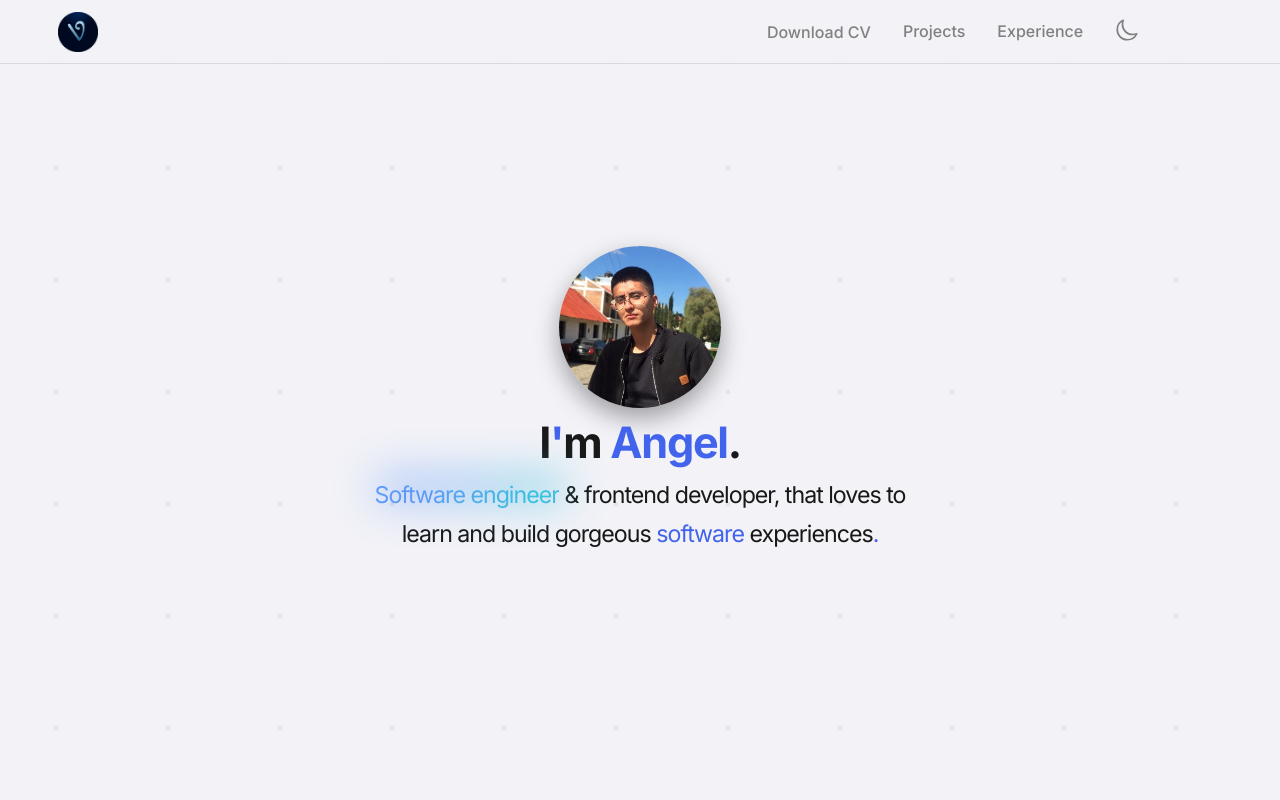
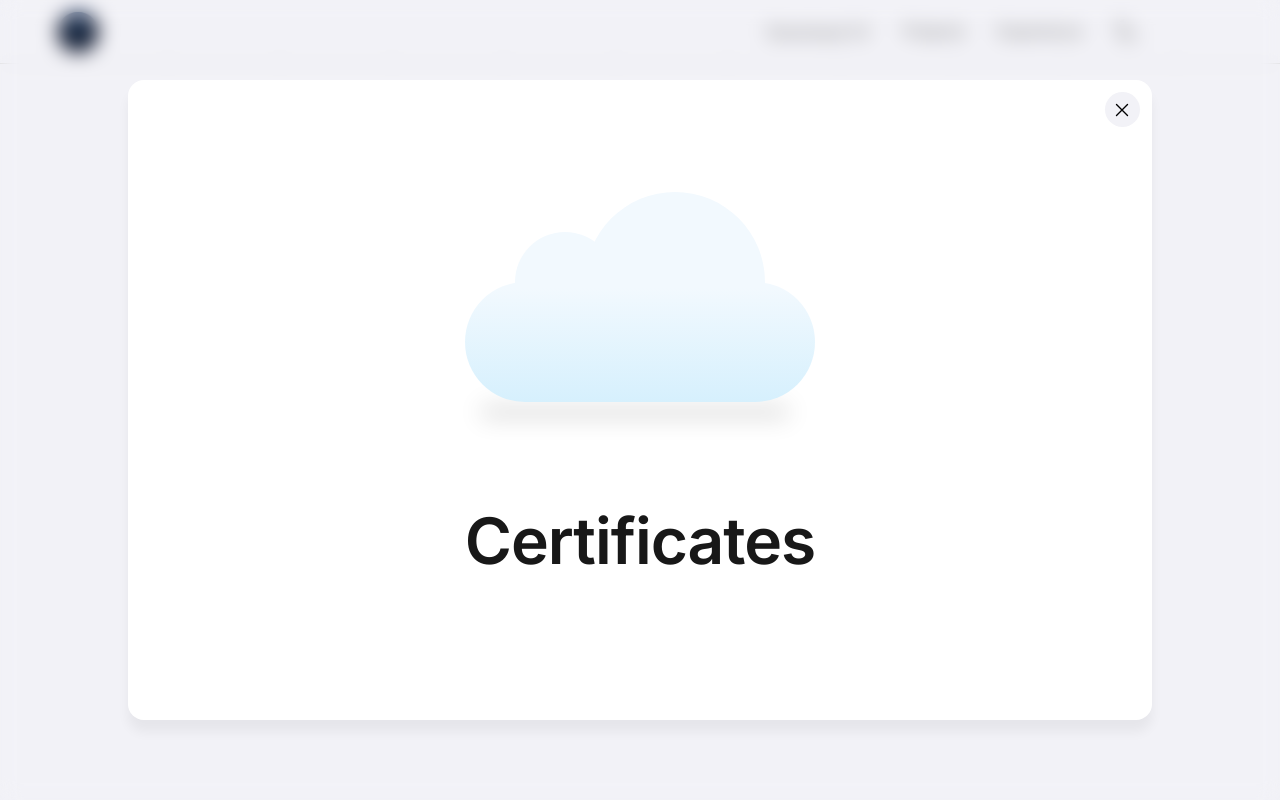
Before and after one commit to ValenciaArcega/astro-portfolio, an Astro site: page / in a window 1280 px wide. Shown: the top 800 px of the page. Built offline with nearby package versions, Linux system fonts and the light colour scheme; Astro itself is replaced by a stand-in of ours.

Commit message:
feature: new certificates modal and new logic render components

```diff
--- a/astro.config.mjs
+++ b/astro.config.mjs
@@ -5,7 +5,7 @@ export default defineConfig({
 	site: 'https://valenciaarcega.github.io',
 	// base: 'astro-portfolio',
 	server: {
-		host: '0.0.0.0',
+		// host: '0.0.0.0',
 		open: false,
 		port: 4321
 	},
--- /dev/null
+++ b/src/components/Certificates.astro
@@ -0,0 +1,26 @@
+---
+import "../css/Certificates.css"
+import { IconClose } from "./icons/generals";
+---
+<section class="overlayCertificates">
+	<main class="containerCertificates">
+		<button class="closeCertificates">
+			<IconClose height={22} stroke="black" />
+		</button>
+		<div id = "cloud">
+			<span class='shadow'></span>
+		</div>
+
+		<h1 class="certificatesTitle">Certificates</h1>
+	</main>
+</section>
+
+<script>
+window.addEventListener("DOMContentLoaded", () => {
+	const btnClose = document.querySelector(".overlayCertificates button");
+
+	btnClose.addEventListener("click", function () {
+		document.querySelector(".overlayCertificates").classList.add("hidden");
+	});
+});
+</script>
--- a/src/components/Footer.astro
+++ b/src/components/Footer.astro
@@ -7,7 +7,7 @@ import "../css/Footer.css";
   <div class="wrapper-icons-social">
     <a
       target="_blank"
-      href="https://www.linkedin.com/in/angel-valencia-arcega-4827b9239"
+      href="https://www.linkedin.com/in/luis-angel-valencia-arcega-4827b9239"
     >
       <img src="./footer/icon_footer_linkedin.svg" alt="linkedin logo" />
     </a>
--- a/src/components/Navbar.astro
+++ b/src/components/Navbar.astro
@@ -9,7 +9,10 @@ import "../css/Navbar.css";
     <!-- <a class="topBar-anker"
                 href="#sk">Skills</a> -->
 
-    <a class="btnCV" href="/assets/cv-english.pdf" download="YourCV.pdf"
+    <a
+      class="btnCV"
+      href="/assets/cv-english.pdf"
+      download="ValenciaArcegaCVEnglishVersion.pdf"
       >Download CV
     </a>
     <a class="topBar-anker" href="#sp">Projects</a>
--- a/src/components/Projects.astro
+++ b/src/components/Projects.astro
@@ -8,6 +8,11 @@ import Star from "./icons/Star.astro";
     <h1 class="projects-h1">
       My personal <span class="textBlue-onBlack">projects</span>.
     </h1>
+
+    <section class="wrapperGradientTitle">
+      <h1>Projects</h1>
+    </section>
+
     <article class="cardKnowledges">
       <div class="cardKnowledgesBorder"></div>
       <!-- <div class="cardKnowledgesBg"></div> -->
--- /dev/null
+++ b/src/components/icons/generals.tsx
@@ -0,0 +1,6 @@
+
+export function IconClose({ height, stroke }: { height: number, stroke: string }) {
+	return <svg height={height} fill="none" viewBox="0 0 24 24" strokeWidth={1.5} stroke={stroke}>
+		<path strokeLinecap="round" strokeLinejoin="round" d="M6 18 18 6M6 6l12 12" />
+	</svg>
+}
--- /dev/null
+++ b/src/css/Certificates.css
@@ -0,0 +1,97 @@
+.overlayCertificates {
+	height: 100dvh;
+	width: 100dvw;
+	position: fixed;
+	top: 0;
+	left: 0;
+	z-index: 10;
+	-webkit-backdrop-filter: blur(10px);
+	backdrop-filter: blur(10px);
+}
+
+.containerCertificates {
+	height: 80%;
+	width: 80%;
+	padding: 1.4rem;
+	position: absolute;
+	top: 50%;
+	left: 50%;
+	border-radius: 1rem;
+	transform: translate(-50%, -50%);
+	background-color: #fff;
+	box-shadow: 0 12px 12px rgba(0, 0, 0, 0.05);
+}
+
+.closeCertificates {
+	position: absolute;
+	top: 12px;
+	right: 12px;
+	border: none;
+	cursor: pointer;
+	background-color: var(--bg);
+	border-radius: 50px;
+	height: 2.2rem;
+	width: 2.2rem;
+	display: flex;
+	align-items: center;
+	justify-content: center;
+}
+
+.certificatesTitle {
+	font-size: 4rem;
+	margin-top: 1rem;
+	font-weight: 600;
+	letter-spacing: -1px;
+	text-align: center;
+}
+
+#cloud {
+	width: 350px;
+	height: 120px;
+
+	background: -webkit-gradient(linear, 0 0, 0 100%, color-stop(0.05, #f2f9fe), to(#d6f0fd));
+	background: -webkit-linear-gradient(#f2f9fe 5%, #d6f0fd 100%);
+	background: -moz-linear-gradient(#f2f9fe 5%, #d6f0fd 100%);
+	background: -o-linear-gradient(#f2f9fe 5%, #d6f0fd 100%);
+	background: linear-gradient(#f2f9fe 5%, #d6f0fd 100%);
+
+	border-radius: 100px;
+	position: relative;
+	margin: 180px auto 100px;
+}
+
+#cloud:after,
+#cloud:before {
+	content: "";
+	position: absolute;
+	background: #f2f9fe;
+	z-index: -1;
+}
+
+#cloud:after {
+	width: 100px;
+	height: 100px;
+	top: -50px;
+	left: 50px;
+	border-radius: 100px;
+}
+
+#cloud:before {
+	width: 180px;
+	height: 180px;
+	top: -90px;
+	right: 50px;
+	border-radius: 200px;
+}
+
+.shadow {
+	width: 300px;
+	position: absolute;
+	bottom: -10px;
+	left: 20px;
+	background: #000;
+	z-index: -1;
+	-webkit-box-shadow: 0 0 25px 8px rgba(0, 0, 0, 0.4);
+	box-shadow: 0 0 25px 3px rgba(0, 0, 0, 0.3);
+	border-radius: 50%;
+}
--- a/src/css/Projects.css
+++ b/src/css/Projects.css
@@ -247,3 +247,9 @@
 		display: none;
 	}
 }
+
+.wrapperGradientTitle {
+	width: 100%;
+	background-color: #9dacea;
+	height: 6rem;
+}
--- a/src/pages/index.astro
+++ b/src/pages/index.astro
@@ -8,6 +8,7 @@ import Experience from "../components/Experience.astro";
 import Footer from "../components/Footer.astro";
 import Navbar from "../components/Navbar.astro";
 import Topbar from "../components/Topbar.astro";
+import Certificates from "../components/Certificates.astro";
 ---
 
 <html lang="en">
@@ -40,6 +41,7 @@ import Topbar from "../components/Topbar.astro";
     <Footer />
     <Navbar />
     <Topbar />
+    <Certificates />
 
     <script src="../functions/appearance.js"></script>
   </body>
```
Also changed, not shown: to-do.md (added, +2 -0 lines), 1 other file.
